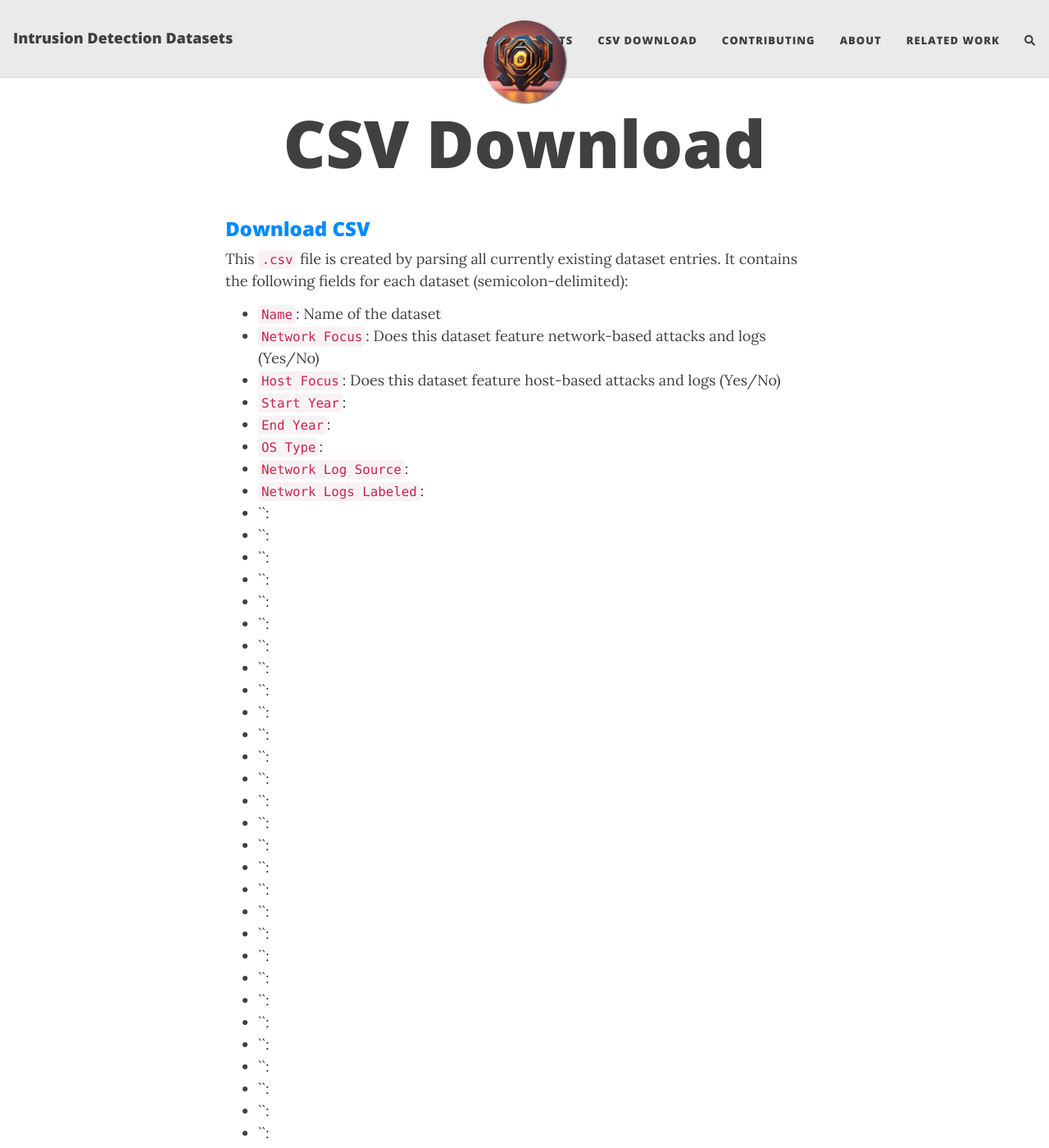
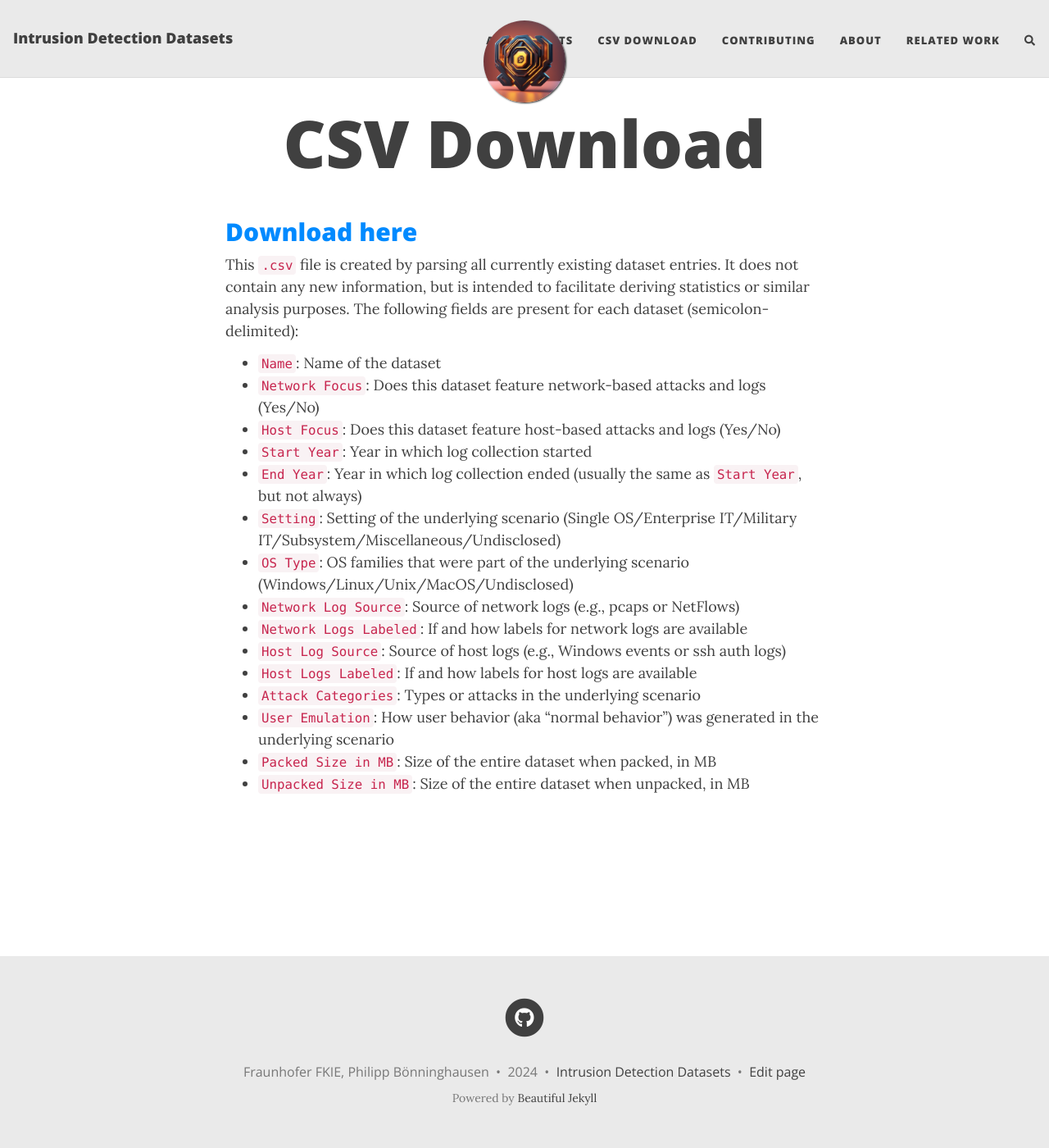
Before and after one commit to fkie-cad/COMIDDS, a Jekyll site: the page built from content/csv_download.md, in a window 1280 px wide and 1400 px high. Shown: the whole window at 82% size. Built offline with Jekyll 4.4.1, drawn with Linux system fonts in a browser that asks for light colours; nearby versions of some CDN libraries; comment, search, counter and statistics services are not loaded.

Commit message:
Add explanations for csv fields

```diff
--- a/content/csv_download.md
+++ b/content/csv_download.md
@@ -2,45 +2,23 @@
 title: CSV Download
 ---
 
-### [Download CSV]({{ site.baseurl }}/assets/data/datasets.csv)
+## [Download here]({{ site.baseurl }}/assets/data/datasets.csv)
 
 This `.csv` file is created by parsing all currently existing dataset entries.
-It contains the following fields for each dataset (semicolon-delimited):
+It does not contain any new information, but is intended to facilitate deriving statistics or similar analysis purposes.
+The following fields are present for each dataset (semicolon-delimited):
 - `Name`: Name of the dataset
 - `Network Focus`: Does this dataset feature network-based attacks and logs (Yes/No)
 - `Host Focus`: Does this dataset feature host-based attacks and logs (Yes/No)
-- `Start Year`:
-- `End Year`:
-- `OS Type`:
-- `Network Log Source`:
-- `Network Logs Labeled`:
-- ``:
-- ``:
-- ``:
-- ``:
-- ``:
-- ``:
-- ``:
-- ``:
-- ``:
-- ``:
-- ``:
-- ``:
-- ``:
-- ``:
-- ``:
-- ``:
-- ``:
-- ``:
-- ``:
-- ``:
-- ``:
-- ``:
-- ``:
-- ``:
-- ``:
-- ``:
-- ``:
-- ``:
-- ``:
-- ``:
+- `Start Year`: Year in which log collection started
+- `End Year`: Year in which log collection ended (usually the same as `Start Year`, but not always)
+- `Setting`: Setting of the underlying scenario (Single OS/Enterprise IT/Military IT/Subsystem/Miscellaneous/Undisclosed)
+- `OS Type`: OS families that were part of the underlying scenario (Windows/Linux/Unix/MacOS/Undisclosed)
+- `Network Log Source`: Source of network logs (e.g., pcaps or NetFlows)
+- `Network Logs Labeled`: If and how labels for network logs are available
+- `Host Log Source`: Source of host logs (e.g., Windows events or ssh auth logs)
+- `Host Logs Labeled`: If and how labels for host logs are available
+- `Attack Categories`: Types or attacks in the underlying scenario
+- `User Emulation`: How user behavior (aka "normal behavior") was generated in the underlying scenario
+- `Packed Size in MB`: Size of the entire dataset when packed, in MB
+- `Unpacked Size in MB`: Size of the entire dataset when unpacked, in MB
```
